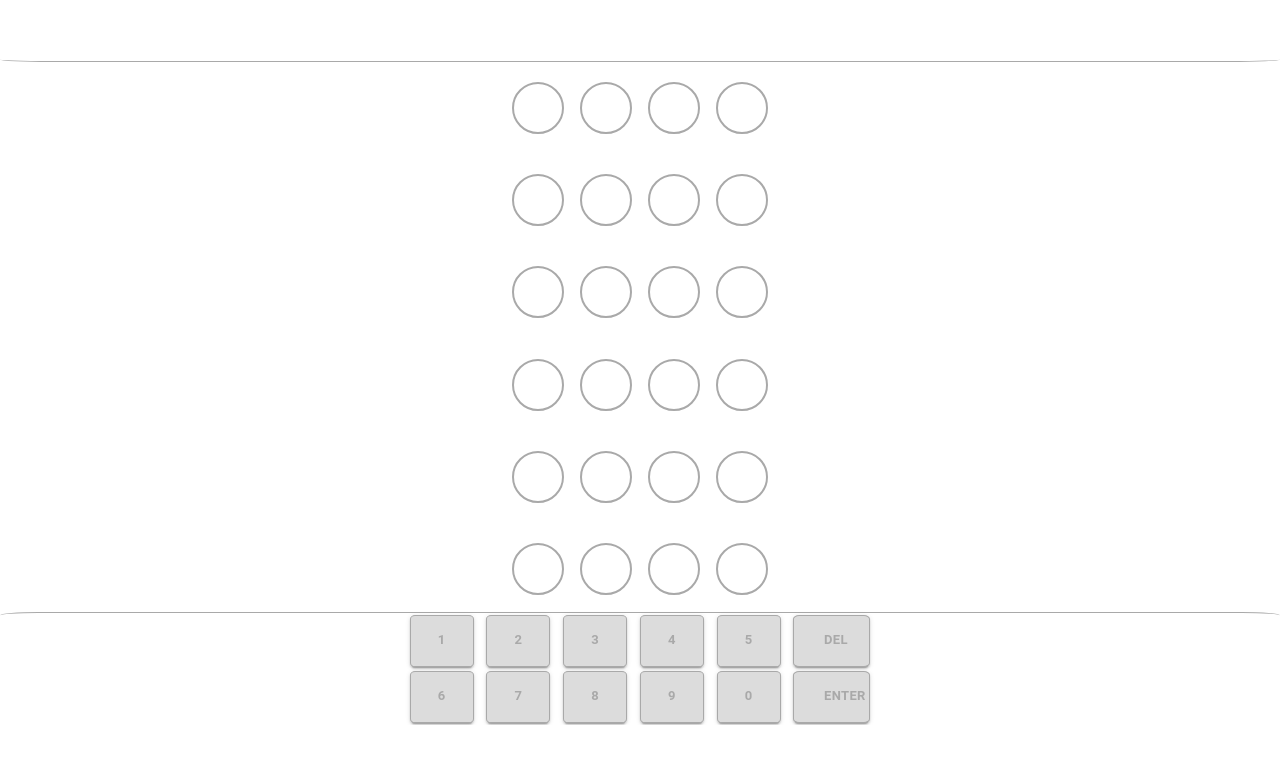
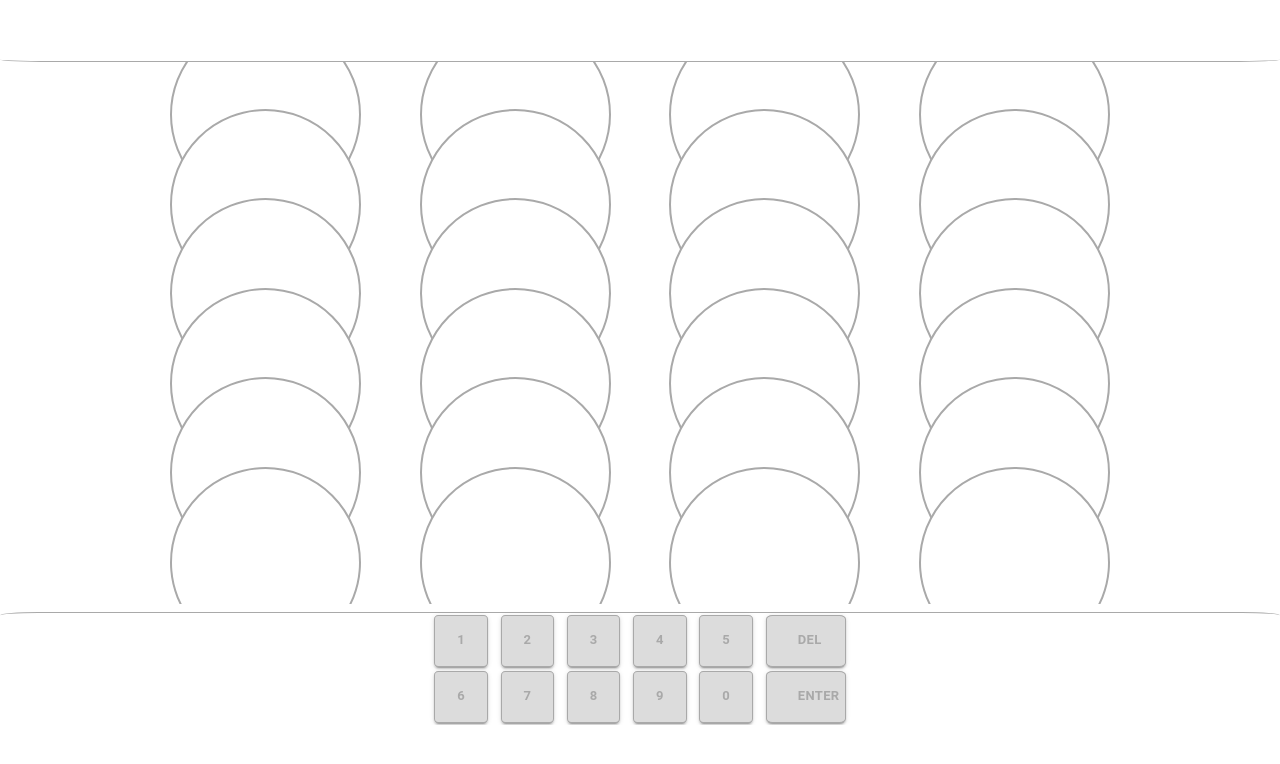
Before and after one commit to Karl-S-Kweon/Numbrio, a React (Create React App) app: page / in a window 1280 px wide. Shown: the top 764 px of the page. Built offline with nearby package versions, Linux system fonts and the light colour scheme.

Commit message:
- Another contents ratio fix

```diff
--- a/src/App.css
+++ b/src/App.css
@@ -88,7 +88,7 @@
   border-width: 1px;
   border-radius: 0%; */
 
-  overflow-y: hidden;
+  overflow-y: auto;
   overflow-x: hidden;
   /* display: "flex";
   flex-direction: "column";
--- a/src/Main/Keyboards/key.js
+++ b/src/Main/Keyboards/key.js
@@ -14,11 +14,11 @@ const Key = (props) => {
     var width;
     // console.log(props.length)
     if (typeof (props.value) === typeof (1)) {
-        width = '51px'
+        width = '53.5px'
         // console.log(width)
     }
     else {
-        width = '77px';
+        width = '80px';
     }
     // console.log("Key - render")
     return (
@@ -29,9 +29,9 @@ const Key = (props) => {
             onClick={sendKeyData}
             style={{
                 maxWidth: `${width}`, //'55px',
-                minWidth: '5%',
-                width: '62%',
-                height: '92%',
+                minWidth: '1%',
+                width: '100vw',
+                height: '6.5vh',
                 // width: '1%', // `${width}vw`,
                 backgroundColor: props.pointer[1],
 
--- a/src/Main/MyterioBlocks/Block.js
+++ b/src/Main/MyterioBlocks/Block.js
@@ -15,8 +15,36 @@ const Block = (props) => {
         <div
             style={{
                 // box Control
-                height: '3rem',
-                width: '3rem',
+                height: '19.5vw',
+                width: '19.5vw', // ${100/5}
+                // backgroundColor: 'white',
+
+                // Border Line
+                // borderStyle: 'solid',
+                // borderColor: 'black',
+                // borderWidth: '1px',
+                // // borderRadius: '50%',
+
+                //
+                display: "flex",
+                justifyContent: "center",
+                alignItems: "center",
+
+                //
+                // margin: '0px 0.3rem',
+
+                // animations
+                animationName: props.css[1],
+                /*animation-fill-mode: both;*/
+                animationDuration: '0.1s',
+                animationIterationCount: 'initial',
+            }}
+        >
+            <div
+                style={{
+                    // box Control
+                    height: '75%',
+                    width: '75%',
                     backgroundColor: 'white',
 
                     // Border Line
@@ -26,7 +54,7 @@ const Block = (props) => {
                     borderWidth: '2px',
 
                     //
-                margin: '0px 0.5rem',
+                    // margin: '0px 0.5rem',
 
                     // animations
                     animationName: props.css[1],
@@ -49,6 +77,7 @@ const Block = (props) => {
                     {props.value}
                 </div>
             </div>
+        </div>
     )
 };
 export default Block;
--- a/src/Main/MyterioBlocks/MyterioBlocks.js
+++ b/src/Main/MyterioBlocks/MyterioBlocks.js
@@ -124,7 +124,7 @@ const MysterioBox = (props) => {
                 // content alignment
                 display: "flex",
                 flexDirection: "column",
-                justifyContent: "space-between",
+                justifyContent: "space-around",
                 alignItems: "center",
 
                 // box space control
```
Also changed, not shown: src/Main/Numbrio.js (line endings or trailing spaces). Lines whose indentation alone changed are shown as unchanged.
